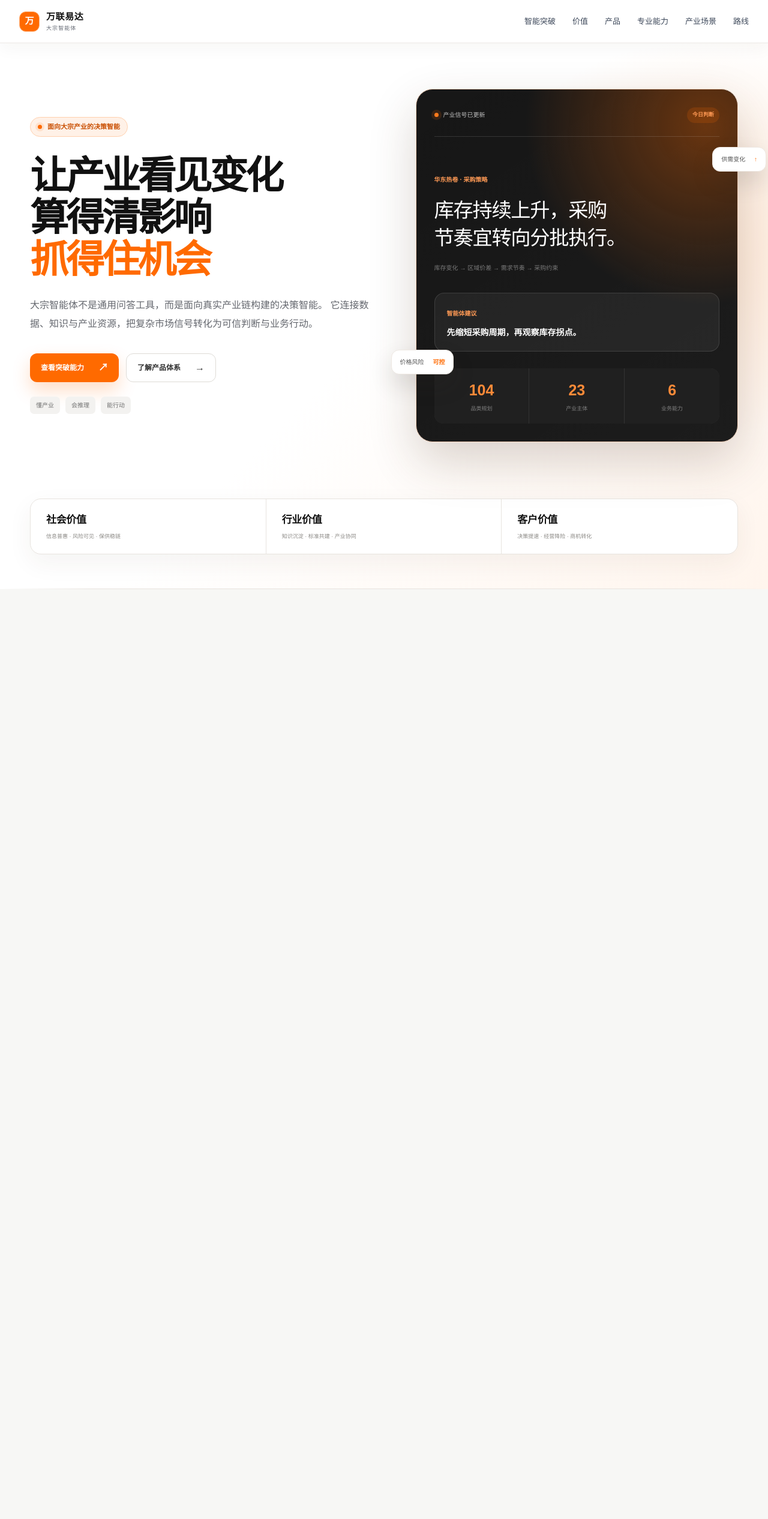
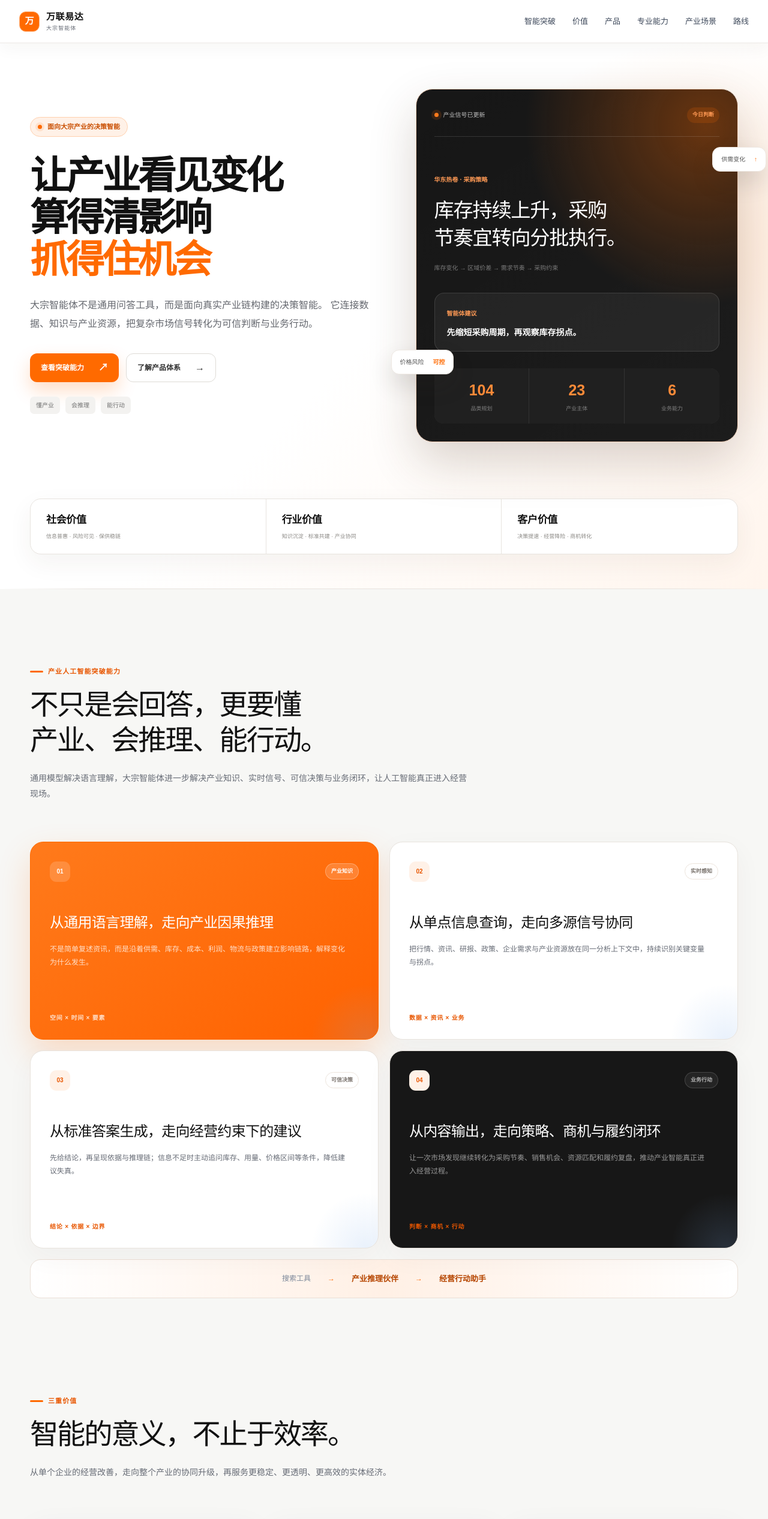
Before and after one commit to ashuai365/wanlianyida-bulk-ai-2026, a Next.js app: page / in a window 1280 px wide. Shown: the top 2532 px of the page at 60% size. Built offline with nearby package versions, Linux system fonts and the light colour scheme.

Commit message:
Fix anchor scroll positioning

```diff
--- a/app/globals.css
+++ b/app/globals.css
@@ -14,10 +14,16 @@
   --deep-blue: #2864bf;
   --cyan: #75cbd7;
   --violet: #998ce8;
+  --header-height: 72px;
+  --anchor-gap: 16px;
 }
 
 * { box-sizing: border-box; }
-html { scroll-behavior: auto; background: var(--paper); }
+html {
+  scroll-behavior: auto;
+  scroll-padding-top: calc(var(--header-height) + var(--anchor-gap));
+  background: var(--paper);
+}
 body {
   margin: 0;
   overflow-x: hidden;
@@ -35,9 +41,7 @@ p { text-wrap: pretty; }
 ::selection { background: #ffd8bb; color: var(--ink); }
 .section-shell { width: min(1180px, calc(100% - 48px)); margin: 0 auto; }
 .breakthrough-section, .value-section, .product-section, .method-section, .journey-section, .coverage-section, .roadmap-section {
-  content-visibility: auto;
-  contain-intrinsic-size: 900px;
-  scroll-margin-top: 76px;
+  scroll-margin-top: calc(var(--header-height) + var(--anchor-gap));
 }
 
 .site-header {
@@ -409,6 +413,7 @@ footer { border-top: 1px solid #e3eaf3; background: #fff; color: var(--ink); }
 }
 
 @media (max-width: 720px) {
+  :root { --header-height: 62px; --anchor-gap: 12px; }
   .section-shell { width: min(calc(100% - 28px), 1180px); }
   .site-header { height: 62px; padding: 0 14px; }
   .brand-copy small { display: none; }
```
